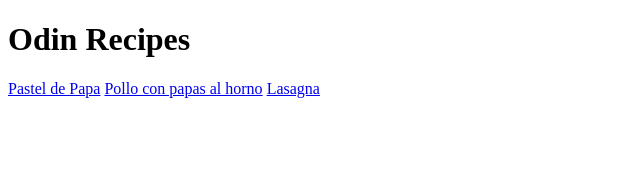
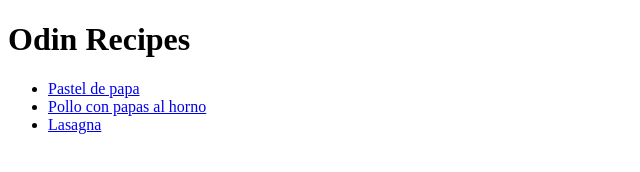
Before and after one commit to yoaoz/odin-recipes, a plain HTML site: page index.html in a window 1280 px wide. Shown: the whole page, without its empty margins (0-640 px from the left). Drawn offline with Linux system fonts and the light colour scheme.

Commit message:
Showing recipes in a unordered list in index.html

```diff
--- a/index.html
+++ b/index.html
@@ -8,8 +8,11 @@
 
     <body>
         <h1>Odin Recipes</h1>
-        <a href="recipes/pastel-de-papa.html">Pastel de Papa</a>
-        <a href="recipes/pollo-con-papas-al-horno.html">Pollo con papas al horno</a>
-        <a href="recipes/lasagna.html">Lasagna</a>
+        <ul>
+            <li><a href="recipes/pastel-de-papa.html">Pastel de papa</a></li>
+            <li><a href="recipes/pollo-con-papas-al-horno.html">Pollo con papas al horno</a></li>
+            <li><a href="recipes/lasagna.html">Lasagna</a></li>
+        </ul>
+
     </body>
 </html>
```
